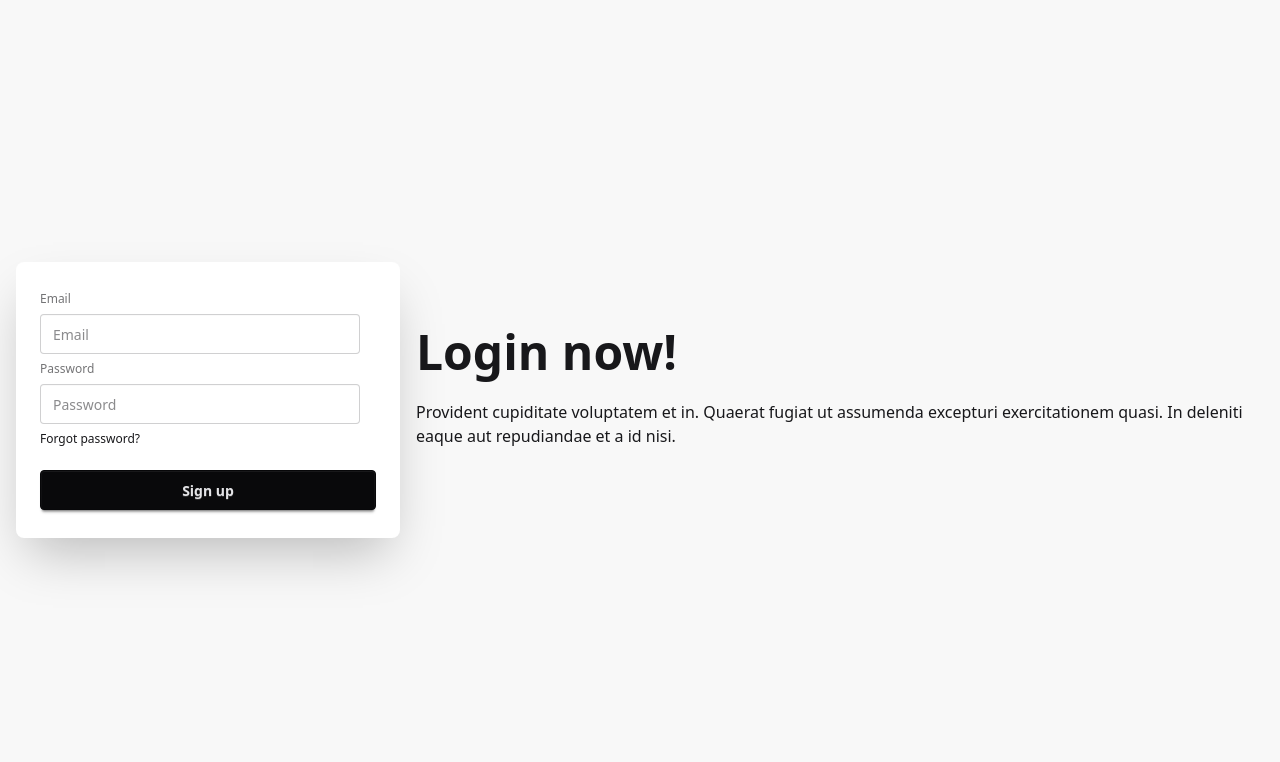
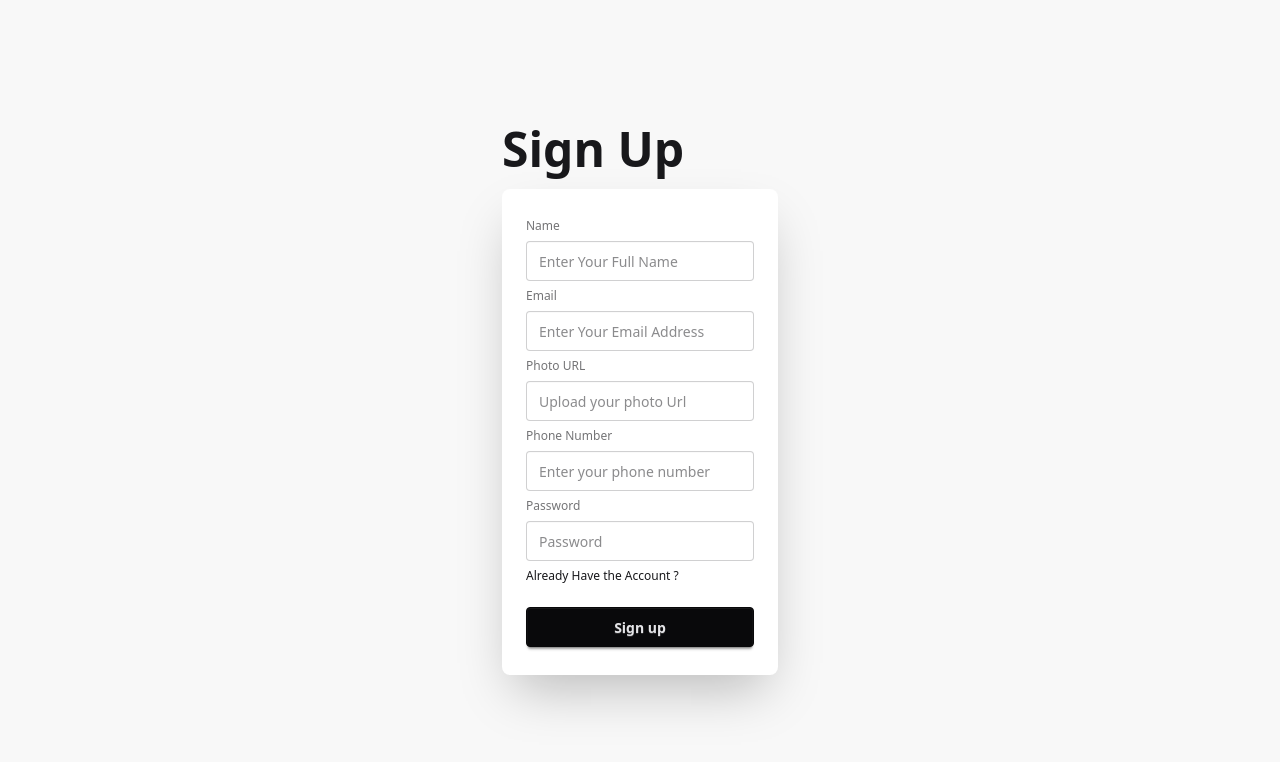
Before and after one commit to Rahaman-Atikur/Coffee_Central_UK_Client, a React (Vite) app: page /signup in a window 1280 px wide. Shown: the top 762 px of the page. Built offline with nearby package versions, Linux system fonts and the light colour scheme.

Commit message:
Got Sign up data

```diff
--- a/src/Components/Signup.jsx
+++ b/src/Components/Signup.jsx
@@ -1,18 +1,19 @@
 import React, { use } from 'react';
 import { AuthContext } from '../firebase/AuthContext';
-import { auth } from '../firebase/firebase.init';
+// import { auth } from '../firebase/firebase.init';
 
 const Signup = () => {
     const { createUser } = use(AuthContext);
-    console.log(createUser);
+    // console.log(createUser);
+
+
     const handleSignUp = (e) => {
         e.preventDefault();
         const form = e.target;
         const formData = new FormData(form);
-        const email = formData.get('email');
-        console.log(email);
-        const password = formData.get('password');
-        console.log(password);
+        const {email,password,...userProfile} = Object.fromEntries(formData.entries());
+        console.log(email,password,userProfile);
+
         createUser(email, password)
             .then(result => {
                 console.log(result.user);
@@ -20,30 +21,33 @@ const Signup = () => {
             .catch(error => {
                 console.log(error);
             })
-
-
     }
 
     return (
         <div className="hero bg-base-200 min-h-screen">
-            <div className="hero-content flex-col lg:flex-row-reverse">
+            <div className='hero-content grid grid-cols-1'>
                 <div className="text-center lg:text-left">
-                    <h1 className="text-5xl font-bold">Login now!</h1>
-                    <p className="py-6">
-                        Provident cupiditate voluptatem et in. Quaerat fugiat ut assumenda excepturi exercitationem
-                        quasi. In deleniti eaque aut repudiandae et a id nisi.
-                    </p>
+                    <h1 className="text-5xl font-bold">Sign Up</h1>
                 </div>
+
                 <div className="card bg-base-100 w-full max-w-sm shrink-0 shadow-2xl">
                     <div className="card-body">
                         <form onSubmit={handleSignUp} className="fieldset">
+                            <label className="label">Name</label>
+                            <input name='name' type="text" className="input" placeholder="Enter Your Full Name" />
+
                             <label className="label">Email</label>
-                            <input name='name' type="email" className="input" placeholder="Email" />
+                            <input name='email' type="email" className="input" placeholder="Enter Your Email Address" />
+
+                             <label className="label">Photo URL</label>
+                            <input name='photo' type="text" className="input" placeholder="Upload your photo Url" />
+                             <label className="label">Phone Number</label>
+                            <input name='phone number' type="text" className="input" placeholder="Enter your phone number" />
 
                             <label className="label">Password</label>
                             <input name='password' type="password" className="input" placeholder="Password" />
 
-                            <div><a className="link link-hover">Forgot password?</a></div>
+                            <div><a className="link link-hover">Already Have the Account ?</a></div>
                             <button className="btn btn-neutral mt-4">Sign up</button>
                         </form>
                     </div>
--- a/src/firebase/AuthProvider.jsx
+++ b/src/firebase/AuthProvider.jsx
@@ -1,6 +1,7 @@
 import React from 'react';
 import { AuthContext } from './AuthContext';
 import { auth } from './firebase.init';
+import { createUserWithEmailAndPassword } from 'firebase/auth';
 
 const AuthProvider = ({children}) => {
 
```
